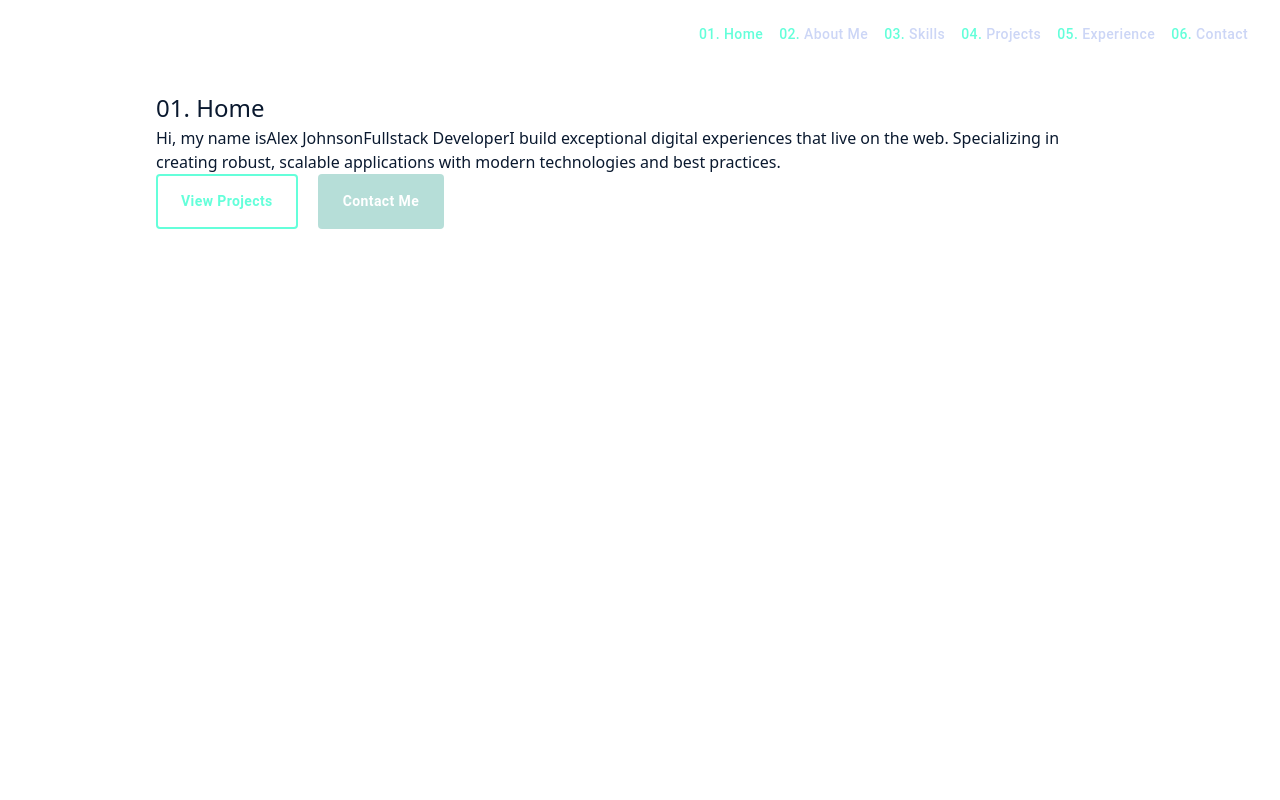
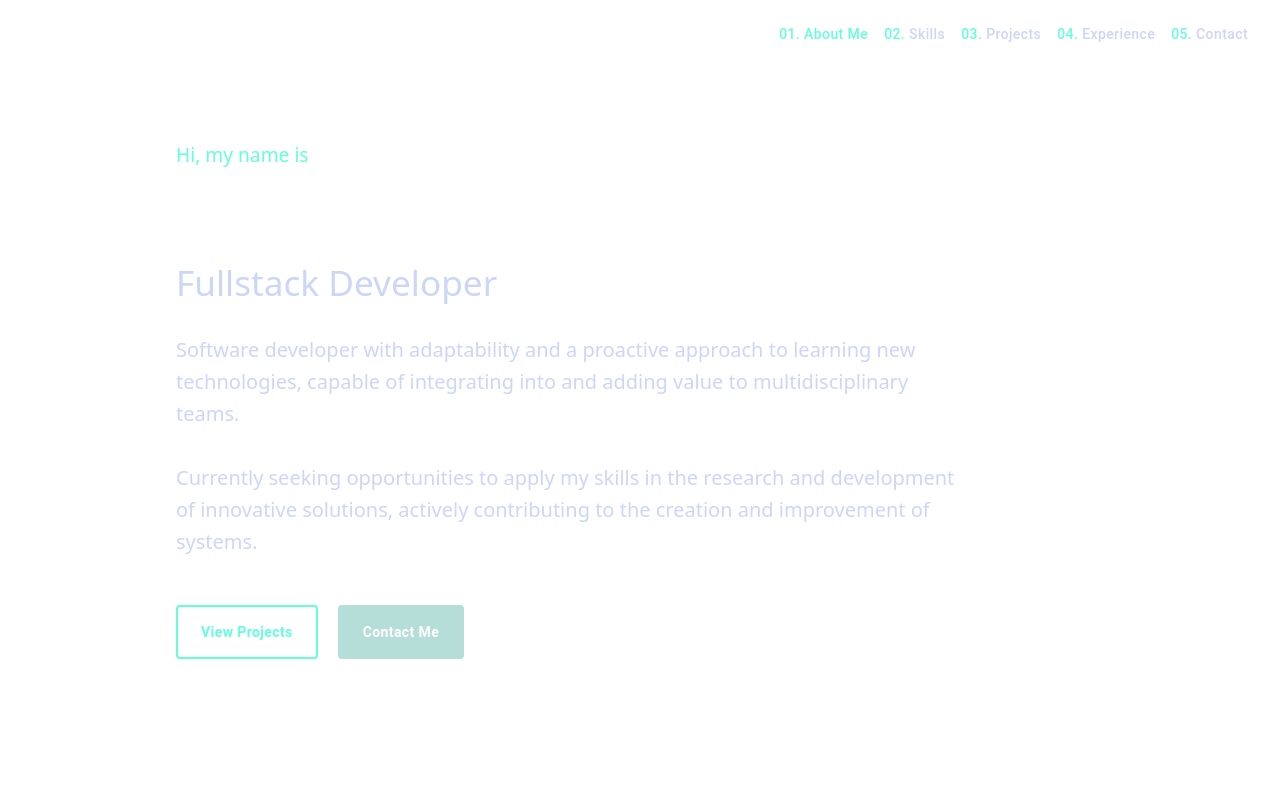
Before and after one commit to AnaLinsDev/portfolio-2026, a React (Vite) app: page / in a window 1280 px wide. Shown: the top 800 px of the page. Built offline with nearby package versions, Linux system fonts and the light colour scheme; some icons are missing.

Commit message:
design home

```diff
--- a/src/app/App.tsx
+++ b/src/app/App.tsx
@@ -1,4 +1,3 @@
-import AboutMe from "./components/screens/AboutMe";
 import ScreenCard from "./components/ScreenCard";
 import Skills from "./components/screens/Skills";
 import Home from "./components/screens/Home";
@@ -9,7 +8,6 @@ import ResponsiveAppBar from "./components/ResponsiveAppBar";
 
 const sections = [
   { id: "home", component: Home },
-  { id: "about", component: AboutMe },
   { id: "skills", component: Skills },
   { id: "projects", component: Projects },
   { id: "experience", component: Experience },
@@ -23,7 +21,7 @@ function App() {
       <div className="container">
         {sections.map(({ id, component: Section }) => (
           <ScreenCard key={id}>
-            <div id={id}>
+            <div id={id} className="section-container">
               <Section />
             </div>
           </ScreenCard>
--- a/src/app/components/AppButton.tsx
+++ b/src/app/components/AppButton.tsx
@@ -2,12 +2,27 @@ import Button from "@mui/material/Button";
 
 type Props = {
   text: string;
+  href: string;
   classStyle: "highlight-class" | "dark-class";
 };
 
-export default function AppButton({ text, classStyle }: Props) {
+export default function AppButton({ text, classStyle, href }: Props) {
+  const goToPage = (href: string) => {
+    const element = document.querySelector(href);
+
+    if (element) {
+      element.scrollIntoView({ behavior: "smooth" });
+      window.history.replaceState(null, "", href);
+      //setActive(href);
+    }
+  };
+
   return (
-    <Button className={classStyle} sx={{ textTransform: "none" }}>
+    <Button
+      className={classStyle}
+      sx={{ textTransform: "none" }}
+      onClick={() => goToPage(href)}
+    >
       {text}
     </Button>
   );
--- a/src/app/components/ResponsiveAppBar.tsx
+++ b/src/app/components/ResponsiveAppBar.tsx
@@ -15,7 +15,6 @@ import { useT } from "@/hooks/useT";
 
 const pages = [
   { idx: "home.idx", label: "home.title", href: "#home" },
-  { idx: "aboutMe.idx", label: "aboutMe.title", href: "#about" },
   { idx: "skills.idx", label: "skills.title", href: "#skills" },
   { idx: "projects.idx", label: "projects.title", href: "#projects" },
   { idx: "experience.idx", label: "experience.title", href: "#experience" },
--- a/src/app/components/screens/AboutMe.tsx
+++ /dev/null
@@ -1,11 +0,0 @@
-import { useT } from "@/hooks/useT";
-import ScreenTitle from "../ScreenTitle";
-
-export default function AboutMe() {
-  const { t } = useT();
-  return (
-    <div>
-      <ScreenTitle idx={t("aboutMe.idx")} title={t("aboutMe.title")} />
-    </div>
-  );
-}
--- a/src/app/components/screens/Home.tsx
+++ b/src/app/components/screens/Home.tsx
@@ -3,29 +3,28 @@ import AppButton from "../AppButton";
 
 export default function Home() {
   const { t } = useT();
+
   return (
-    <div>
-      <h1>
-        {t("home.idx")}. {t("home.title")}
-      </h1>
+    <div className="hero">
+      <div className="hero_intro">{t("home.screen.intro")}</div>
 
-      <div>
-        <span>Hi, my name is</span>
+      <div className="hero_name">{t("home.screen.name")}</div>
 
-        <span>Alex Johnson</span>
+      <div className="hero_title">{t("home.screen.title")}</div>
 
-        <span>Fullstack Developer</span>
-
-        <span>
-          I build exceptional digital experiences that live on the web.
-          Specializing in creating robust, scalable applications with modern
-          technologies and best practices.
-        </span>
+      <div className="hero_description">
+        {t("home.screen.description.line01")} <br />
+        <br />
+        {t("home.screen.description.line02")}
       </div>
 
-      <div className="home-buttons">
-        <AppButton text="View Projects" classStyle="highlight-class" />
-        <AppButton text="Contact Me" classStyle="dark-class" />
+      <div className="home_buttons">
+        <AppButton
+          text="View Projects"
+          classStyle="highlight-class"
+          href="#projects"
+        />
+        <AppButton text="Contact Me" classStyle="dark-class" href="#contact" />
       </div>
     </div>
   );
--- a/src/i18n/en.json
+++ b/src/i18n/en.json
@@ -1,26 +1,31 @@
 {
   "home": {
     "idx": "01",
-    "title": "Home"
-  },
-  "aboutMe": {
-    "idx": "02",
-    "title": "About Me"
+    "title": "About Me",
+    "screen": {
+      "intro": "Hi, my name is",
+      "name": "Ana Júlia Lins",
+      "title": "Fullstack Developer",
+      "description": {
+        "line01": "Software developer with adaptability and a proactive approach to learning new technologies, capable of integrating into and adding value to multidisciplinary teams.",
+        "line02": "Currently seeking opportunities to apply my skills in the research and development of innovative solutions, actively contributing to the creation and improvement of systems."
+      }
+    }
   },
   "skills": {
-    "idx": "03",
+    "idx": "02",
     "title": "Skills"
   },
   "projects": {
-    "idx": "04",
+    "idx": "03",
     "title": "Projects"
   },
   "experience": {
-    "idx": "05",
+    "idx": "04",
     "title": "Experience"
   },
   "contact": {
-    "idx": "06",
+    "idx": "05",
     "title": "Contact"
   }
 }
--- a/src/i18n/pt.json
+++ b/src/i18n/pt.json
@@ -1,26 +1,31 @@
 {
   "home": {
     "idx": "01",
-    "title": "Início"
-  },
-  "aboutMe": {
-    "idx": "02",
-    "title": "Sobre Mim"
+    "title": "About Me",
+    "screen": {
+      "intro": "Olá, meu nome é",
+      "name": "Ana Júlia Lins",
+      "title": "Desenvolvedora Fullstack",
+      "description": {
+        "line01": "Desenvolvedora de software com adaptabilidade e proatividade na aprendizagem de novas tecnologias, capaz de integrar e agregar valor a equipes multidisciplinares.",
+        "line02": "Atualmente, busco oportunidades para aplicar minhas habilidades na pesquisa e no desenvolvimento de soluções inovadoras, contribuindo ativamente para a criação e melhoria de sistemas."
+      }
+    }
   },
   "skills": {
-    "idx": "03",
+    "idx": "02",
     "title": "Habilidades"
   },
   "projects": {
-    "idx": "04",
+    "idx": "03",
     "title": "Projetos"
   },
   "experience": {
-    "idx": "05",
+    "idx": "04",
     "title": "Experiência"
   },
   "contact": {
-    "idx": "06",
+    "idx": "05",
     "title": "Contato"
   }
 }
--- a/src/styles/components.css
+++ b/src/styles/components.css
@@ -9,7 +9,6 @@
   transition: all 0.3s ease;
 }
 
-/* Outline button */
 .highlight-class {
   padding: 13px 23px !important;
   border: 2px solid var(--highlight-color) !important;
@@ -20,7 +19,6 @@
   background-color: #112240 !important;
 }
 
-/* Dark button */
 .dark-class {
   padding: 15px 25px !important;
   background-color: var(--dark-button) !important;
@@ -32,11 +30,48 @@
   color: var(--highlight-color) !important;
 }
 
-/* Container */
-.home-buttons {
+.home_buttons {
+  margin-top: 2rem;
   display: flex;
   flex-direction: row;
   gap: 20px;
+}
+
+.hero {
+  min-height: calc(100vh - 80px);
+  justify-content: center;
+  padding: 0 1.25rem 6.25rem 1.25rem;
+  display: flex;
+  flex-direction: column;
+  gap: 15px;
+}
+
+.hero_intro {
+  font-size: var(--font-hero-intro);
+  color: var(--highlight-color);
+  font-weight: var(--font-weight-normal);
+}
+
+.hero_name {
+  font-size: var(--font-hero-name);
+  font-weight: var(--font-weight-medium);
+  color: var(--white-color);
+  line-height: 1.1;
+}
+
+.hero_title {
+  font-size: var(--font-hero-title);
+  font-weight: var(--font-weight-medium);
+  color: var(--gray-color);
+}
+
+.hero_description {
+  font-size: var(--font-hero-description);
+  color: var(--gray-color);
+  text-justify: newspaper;
+  max-width: 800px;
+  line-height: 1.6;
+  margin-top: 10px;
 }
 
 /* =========================
--- a/src/styles/navbar.css
+++ b/src/styles/navbar.css
@@ -20,7 +20,7 @@ html {
 }
 
 .highlight {
-  color: var(--white-color) !important;
+  color: var(--gray-color) !important;
   transition: color 0.2s ease;
 }
 
--- a/src/styles/theme.css
+++ b/src/styles/theme.css
@@ -5,8 +5,8 @@
   --font-size: 16px;
 
   --highlight-color: rgb(100, 255, 218);
-  --gray-color: rgb(136, 146, 176);
-  --white-color: rgb(204, 214, 246);
+  --gray-color: rgb(204, 214, 246);
+  --white-color: #ffffff;
 
   --dark-button: rgba(0, 139, 118, 0.287);
 
@@ -49,6 +49,11 @@
   --text-xl: 1.25rem;
   --text-lg: 1.125rem;
   --text-base: 1rem;
+
+  --font-hero-intro: 1.2rem;
+  --font-hero-name: 3.2rem;
+  --font-hero-title: 2.2rem;
+  --font-hero-description: 1.25rem;
 
   --font-weight-medium: 500;
   --font-weight-normal: 400;
@@ -189,6 +194,10 @@
    UTILITIES
 ========================= */
 
+.section-container {
+  min-height: calc(100vh - 80px);
+}
+
 .section {
   min-height: calc(100vh - 80px);
   max-width: 1000px;
```
